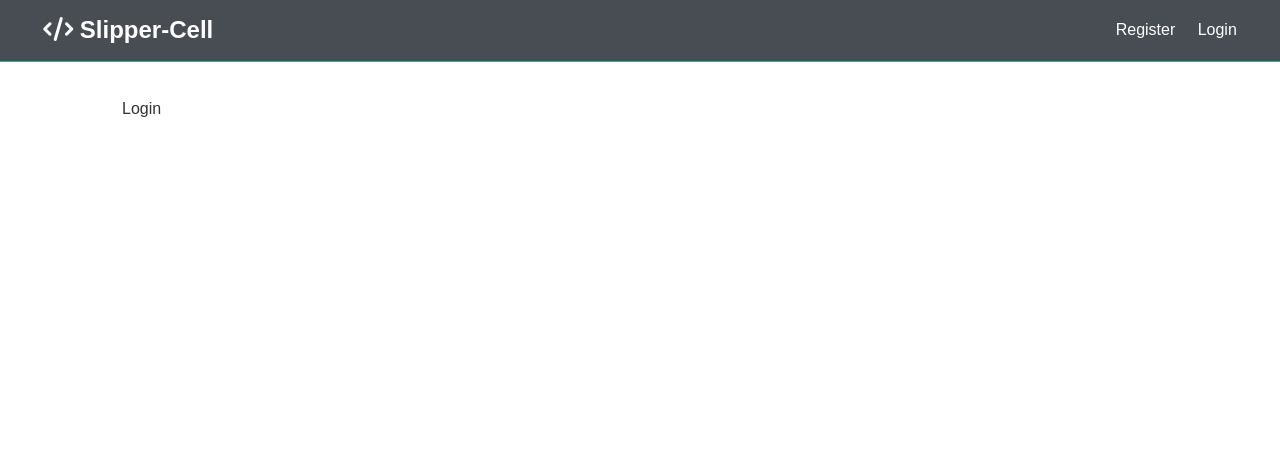
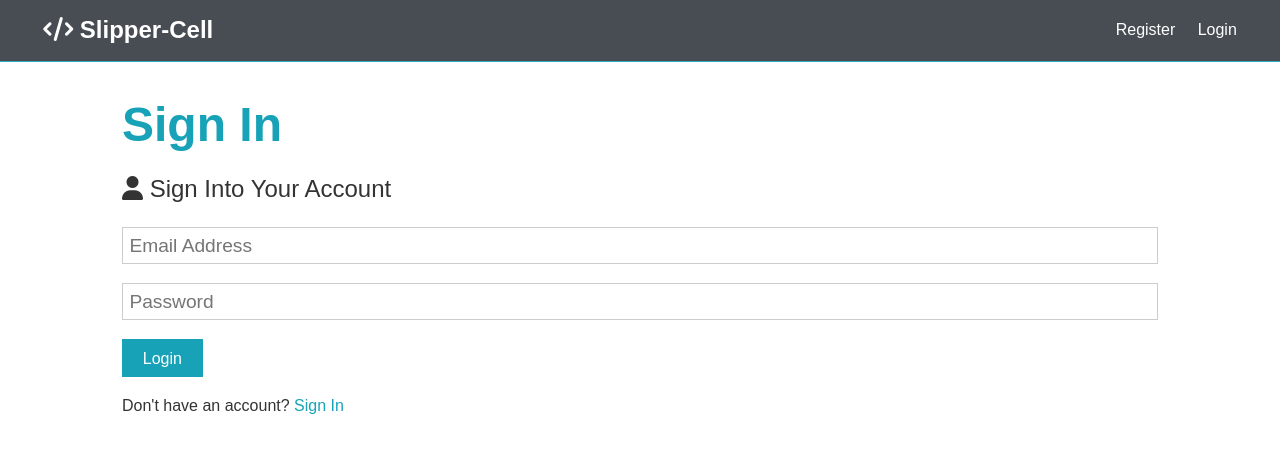
Before and after one commit to prayingmantislab/slipper-cell-brad, a React (Create React App) app in the folder client/: page /login in a window 1280 px wide. Shown: the top 452 px of the page. Built offline with nearby package versions, Linux system fonts and the light colour scheme.

Commit message:
added redux and login and register componenet

```diff
--- a/client/src/components/auth/Login.js
+++ b/client/src/components/auth/Login.js
@@ -1,7 +1,55 @@
-import React from 'react';
+import React, { Fragment, useState } from 'react';
+import { Link } from 'react-router-dom';
 
 const Login = () => {
-  return <div>Login</div>;
+  const [formData, setFormData] = useState({
+    email: '',
+    password: '',
+  });
+
+  const { email, password } = formData;
+
+  const onChange = (e) =>
+    setFormData({ ...formData, [e.target.name]: e.target.value });
+
+  const onSubmit = async (e) => {
+    e.preventDefault();
+    console.log('Success');
+  };
+  return (
+    <Fragment>
+      <h1 className='large text-primary'>Sign In</h1>
+      <p className='lead'>
+        <i className='fas fa-user'></i> Sign Into Your Account
+      </p>
+      <form className='form' onSubmit={(e) => onSubmit(e)}>
+        <div className='form-group'>
+          <input
+            type='email'
+            placeholder='Email Address'
+            name='email'
+            value={email}
+            onChange={(e) => onChange(e)}
+            required
+          />
+        </div>
+        <div className='form-group'>
+          <input
+            type='password'
+            placeholder='Password'
+            name='password'
+            value={password}
+            onChange={(e) => onChange(e)}
+            minLength='6'
+          />
+        </div>
+        <input type='submit' className='btn btn-primary' value='Login' />
+      </form>
+      <p className='my-1'>
+        Don't have an account? <Link to='login.html'>Sign In</Link>
+      </p>
+    </Fragment>
+  );
 };
 
 export default Login;
--- a/client/src/components/auth/Register.js
+++ b/client/src/components/auth/Register.js
@@ -1,5 +1,5 @@
 import React, { Fragment, useState } from 'react';
-
+import { Link } from 'react-router-dom';
 const Register = () => {
   const [formData, setFormData] = useState({
     name: '',
@@ -11,12 +11,12 @@
   const { name, email, password, password2 } = formData;
   const onChange = (e) =>
     setFormData({ ...formData, [e.target.name]: e.target.value });
-  const onSubmit = (e) => {
+  const onSubmit = async (e) => {
     e.preventDefault();
     if (password !== password2) {
       console.log('Password do not match');
     } else {
-      console.log(formData);
+      console.log('Success');
     }
   };
   return (
@@ -73,7 +73,7 @@
         <input type='submit' className='btn btn-primary' value='Register' />
       </form>
       <p className='my-1'>
-        Already have an account? <a href='login.html'>Sign In</a>
+        Already have an account? <Link to='/login'>Sign In</Link>
       </p>
     </Fragment>
   );
--- /dev/null
+++ b/client/src/reducers/index.js
@@ -0,0 +1,3 @@
+import { combineReducers } from 'redux';
+
+export default combineReducers({});
--- /dev/null
+++ b/client/src/store.js
@@ -0,0 +1,16 @@
+import { createStore, applyMiddleware } from 'redux';
+import { composeWithDevTools } from 'redux-devtools-extension';
+import thunk from 'redux-thunk';
+import rootReducer from './reducers';
+
+const initialState = {};
+
+const middleware = [thunk];
+
+const store = createStore(
+  rootReducer,
+  initialState,
+  composeWithDevTools(applyMiddleware(...middleware))
+);
+
+export default store;
```
Also changed, not shown: client/src/App.js (+11 -6 lines).
